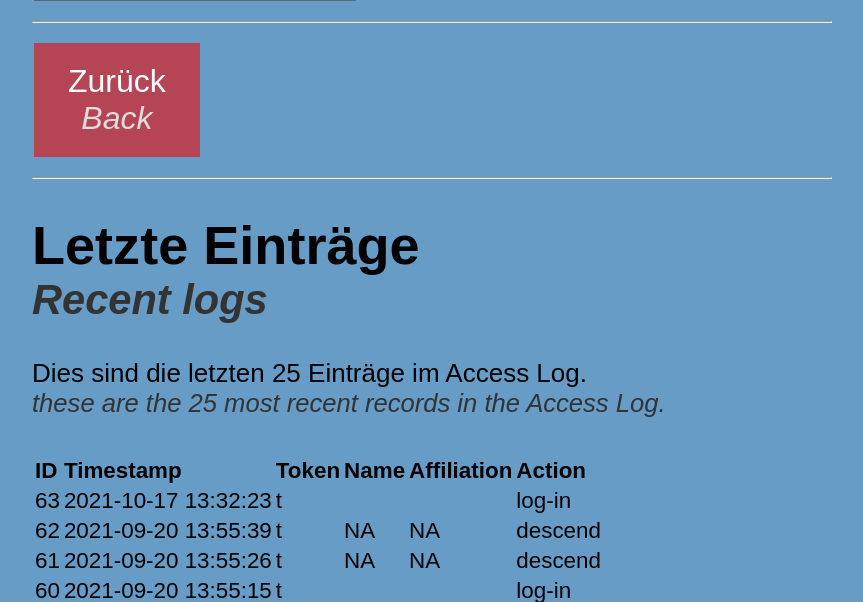
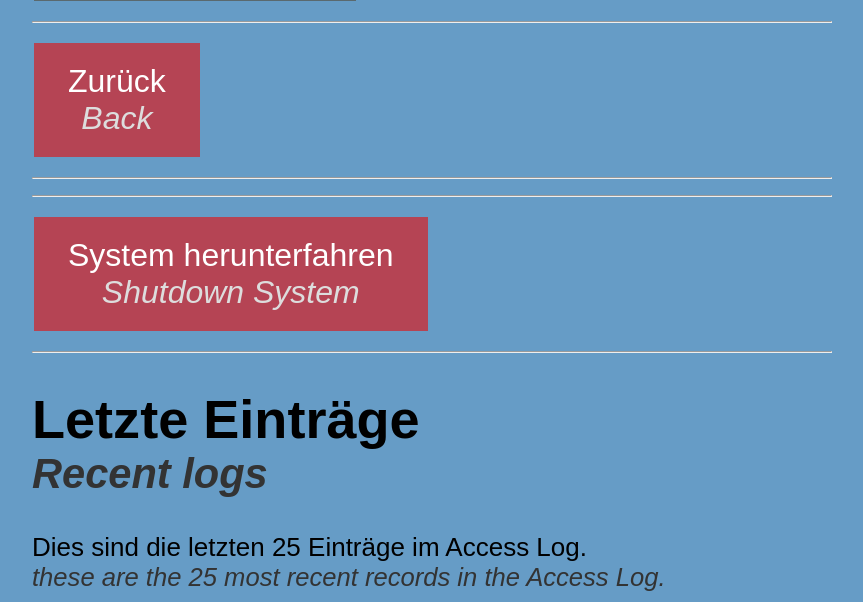
Before and after one commit to jknappe/access-log, a Flask app: page /admin in a window 1280 px wide. Shown: the part 567-1169 px from the top of the page, without its empty margins (208-1071 px from the left). Run offline with Flask 2, Linux system fonts and the light colour scheme; data comes from the database, SQL or seed files in the repository; both versions use the stored data as it was after the commit; some libraries are stand-ins or nearby versions.

Commit message:
adds shutdown button on admin page (UNTESTED)

```diff
--- a/app.py
+++ b/app.py
@@ -3,6 +3,7 @@ from flask_sqlalchemy import SQLAlchemy
 from datetime import datetime
 
 import flask_excel as excel
+import os
 
 app = Flask(__name__)
 app.config['SQLALCHEMY_DATABASE_URI'] = 'sqlite:///access-log.db'
@@ -136,8 +137,9 @@ def descend_success():
 
 
 
-
-
+@app.route('/shutdown')
+def shutdown():
+    os.system("sudo shutdown -h now")
 
 
 if __name__ == "__main__":
--- a/templates/admin.html
+++ b/templates/admin.html
@@ -26,6 +26,11 @@
     <hr />
     <!-- retuen home button -->
     <a href="{{ url_for('index') }}" class="home-button">Zurück<br /><i>Back</i> </a>
+    <hr />
+
+    <hr />
+    <!-- shutdown pi button -->
+    <a href="{{ url_for('shutdown') }}" class="home-button">System herunterfahren<br /><i>Shutdown System</i> </a>
     <hr />
 
     <h2>Letzte Einträge <br />Recent logs</h2>
```
Also changed, not shown: access-log.db.
